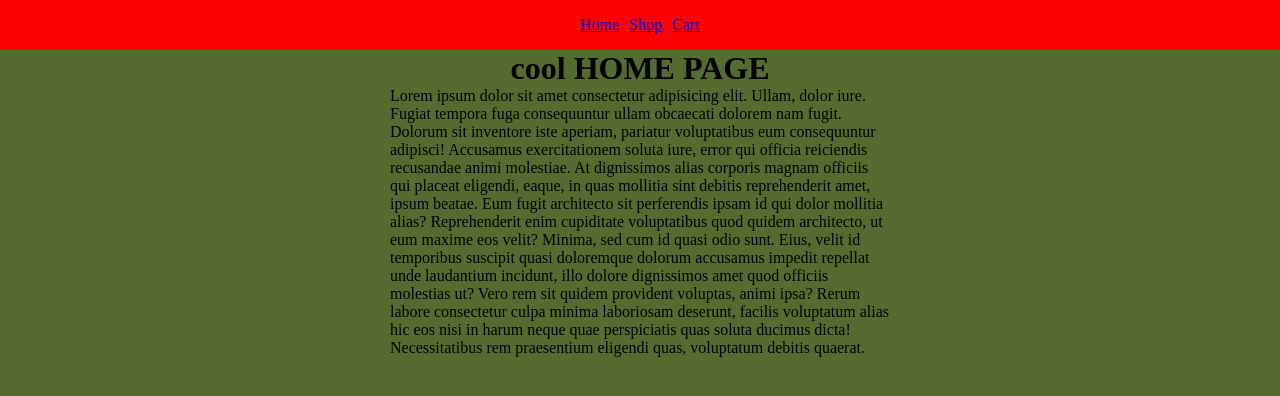
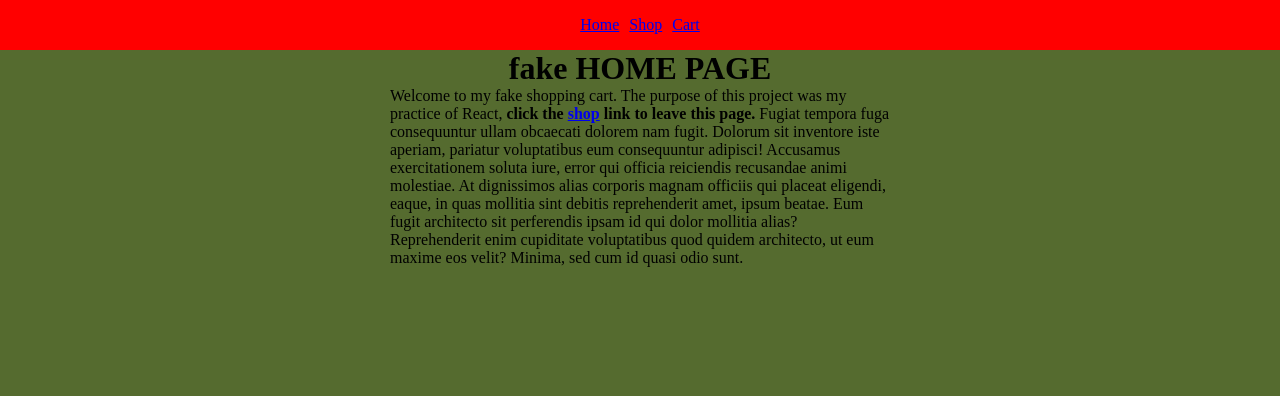
Before and after one commit to goldjared/shopping-cart, a React (Vite) app: page / in a window 1280 px wide. Shown: the top 396 px of the page. Built offline with nearby package versions, Linux system fonts and the light colour scheme; no server answers.

Commit message:
make base HTML more appealing

```diff
--- a/src/routes/Home.jsx
+++ b/src/routes/Home.jsx
@@ -1,11 +1,14 @@
+import { Link } from "react-router-dom";
+
 const Home = () => {
   return (
     <>
       <div className="page-text">
-        <h1>cool HOME PAGE</h1>
+        <h1>fake HOME PAGE</h1>
         <p>
-          Lorem ipsum dolor sit amet consectetur adipisicing elit. Ullam, dolor
-          iure. Fugiat tempora fuga consequuntur ullam obcaecati dolorem nam
+          Welcome to my fake shopping cart. The purpose of this project
+          was my practice of React, <strong>click the <Link to={`/shop`}>shop</Link> link to leave this page.</strong> Fugiat tempora fuga consequuntur ullam obcaecati dolorem nam
+
           fugit. Dolorum sit inventore iste aperiam, pariatur voluptatibus eum
           consequuntur adipisci! Accusamus exercitationem soluta iure, error qui
           officia reiciendis recusandae animi molestiae. At dignissimos alias
@@ -13,14 +16,7 @@ const Home = () => {
           sint debitis reprehenderit amet, ipsum beatae. Eum fugit architecto
           sit perferendis ipsam id qui dolor mollitia alias? Reprehenderit enim
           cupiditate voluptatibus quod quidem architecto, ut eum maxime eos
-          velit? Minima, sed cum id quasi odio sunt. Eius, velit id temporibus
-          suscipit quasi doloremque dolorum accusamus impedit repellat unde
-          laudantium incidunt, illo dolore dignissimos amet quod officiis
-          molestias ut? Vero rem sit quidem provident voluptas, animi ipsa?
-          Rerum labore consectetur culpa minima laboriosam deserunt, facilis
-          voluptatum alias hic eos nisi in harum neque quae perspiciatis quas
-          soluta ducimus dicta! Necessitatibus rem praesentium eligendi quas,
-          voluptatum debitis quaerat.
+          velit? Minima, sed cum id quasi odio sunt.
         </p>
       </div>
     </>
```
